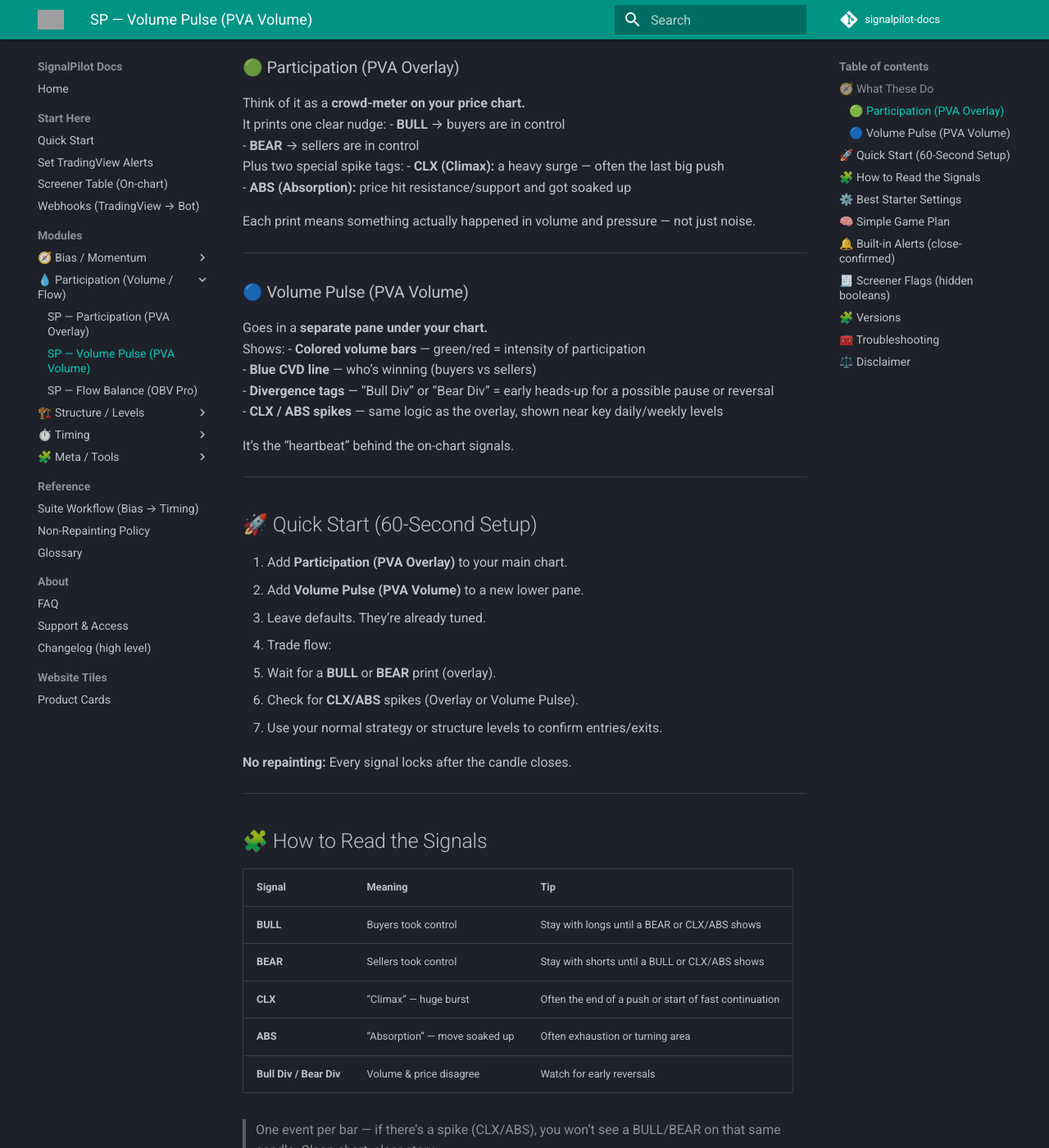
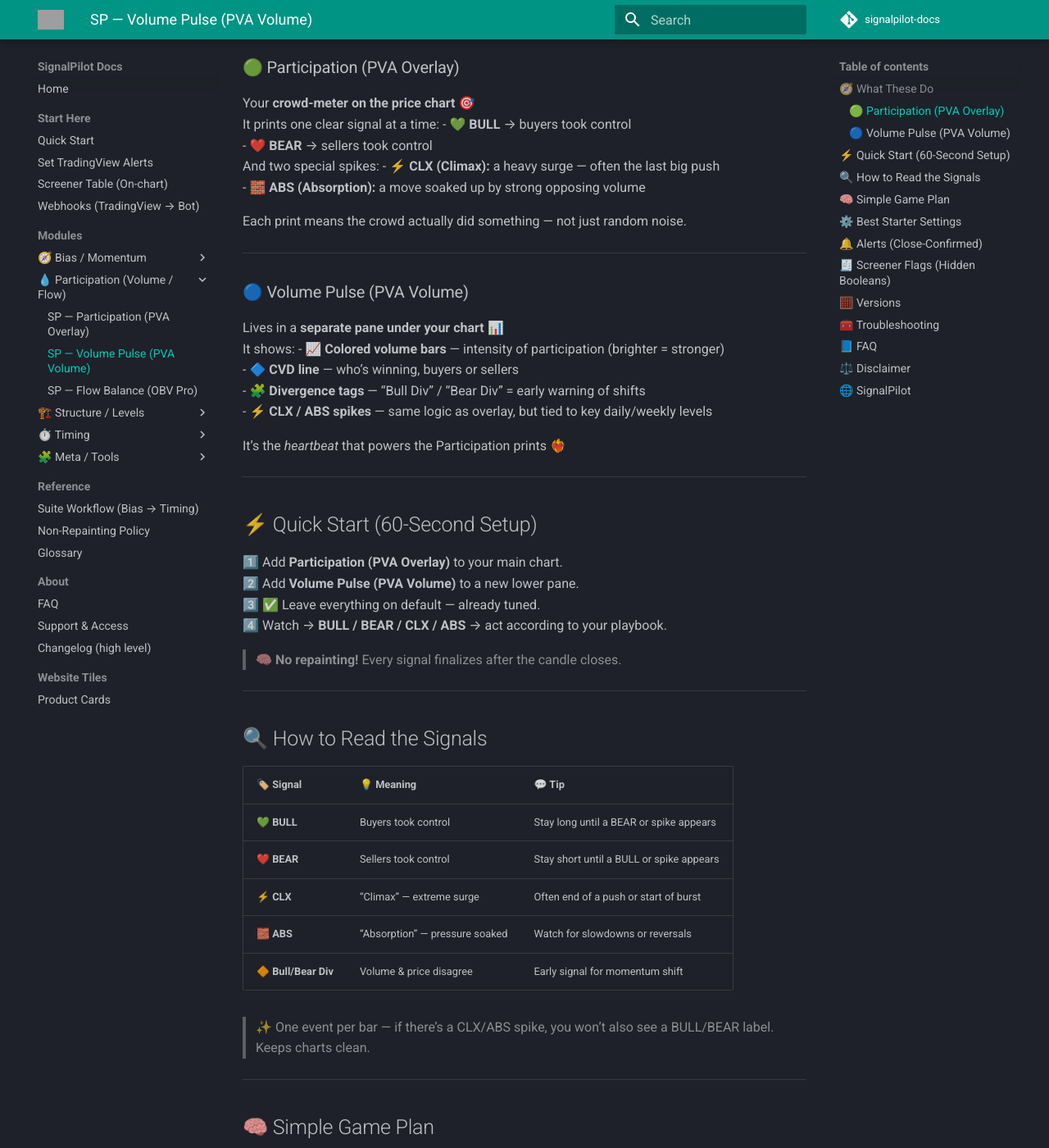
Before and after one commit to Signalpilot/signalpilot-docs, an MkDocs documentation site: the page built from docs/sp-pva-volume.md, in a window 1280 px wide and 1400 px high, scrolled down 498 px. Shown: the whole window at 82% size. Built offline with MkDocs 1.6.1 and Material for MkDocs 9.7.7, drawn with Linux system fonts in a browser that asks for light colours; comment, search, counter and statistics services are not loaded; some of the changed text lies outside the part shown; grey boxes are pictures that could not be loaded.

Commit message:
Update sp-pva-volume.md

```diff
--- a/docs/sp-pva-volume.md
+++ b/docs/sp-pva-volume.md
@@ -14,111 +14,109 @@
 > Measures market participation and conviction behind price movement.
 
 
-# SP — Participation & Volume Pulse (SP-PVA Suite) — by Signal Pilot
+# 🚀 SP — Participation & Volume Pulse (SP-PVA Suite) by Signal Pilot
+
 **Modules:**
-- **Participation (PVA Overlay)** — on-chart signals
-- **Volume Pulse (PVA Volume)** — volume-pane companion
+- 🟢 **Participation (PVA Overlay)** — on-chart crowd control signals
+- 🔵 **Volume Pulse (PVA Volume)** — volume-pane heartbeat companion
 
-Built to show when real money is moving.
-Clean, color-coded, and **non-repainting** — signals only lock at candle close.
+Built to show **when real money is moving**.
+Clean visuals • Smart filters • **Non-repainting** (signals only lock at candle close ✅)
 
 ---
 
 ## 🧭 What These Do
 
 ### 🟢 Participation (PVA Overlay)
-Think of it as a **crowd-meter on your price chart.**
-It prints one clear nudge:
-- **BULL** → buyers are in control
-- **BEAR** → sellers are in control
-Plus two special spike tags:
-- **CLX (Climax):** a heavy surge — often the last big push
-- **ABS (Absorption):** price hit resistance/support and got soaked up
+Your **crowd-meter on the price chart** 🎯
+It prints one clear signal at a time:
+- 💚 **BULL** → buyers took control
+- ❤️ **BEAR** → sellers took control
+And two special spikes:
+- ⚡ **CLX (Climax):** a heavy surge — often the last big push
+- 🧱 **ABS (Absorption):** a move soaked up by strong opposing volume
 
-Each print means something actually happened in volume and pressure — not just noise.
+Each print means the crowd actually did something — not just random noise.
 
 ---
 
 ### 🔵 Volume Pulse (PVA Volume)
-Goes in a **separate pane under your chart.**
-Shows:
-- **Colored volume bars** — green/red = intensity of participation
-- **Blue CVD line** — who’s winning (buyers vs sellers)
-- **Divergence tags** — “Bull Div” or “Bear Div” = early heads-up for a possible pause or reversal
-- **CLX / ABS spikes** — same logic as the overlay, shown near key daily/weekly levels
+Lives in a **separate pane under your chart** 📊
+It shows:
+- 📈 **Colored volume bars** — intensity of participation (brighter = stronger)
+- 🔷 **CVD line** — who’s winning, buyers or sellers
+- 🧩 **Divergence tags** — “Bull Div” / “Bear Div” = early warning of shifts
+- ⚡ **CLX / ABS spikes** — same logic as overlay, but tied to key daily/weekly levels
 
-It’s the “heartbeat” behind the on-chart signals.
+It’s the *heartbeat* that powers the Participation prints ❤️‍🔥
 
 ---
 
-## 🚀 Quick Start (60-Second Setup)
+## ⚡ Quick Start (60-Second Setup)
 
-1. Add **Participation (PVA Overlay)** to your main chart.
-2. Add **Volume Pulse (PVA Volume)** to a new lower pane.
-3. Leave defaults. They’re already tuned.
-4. Trade flow:
-   - Wait for a **BULL** or **BEAR** print (overlay).
-   - Check for **CLX/ABS** spikes (Overlay or Volume Pulse).
-   - Use your normal strategy or structure levels to confirm entries/exits.
+1️⃣ Add **Participation (PVA Overlay)** to your main chart.
+2️⃣ Add **Volume Pulse (PVA Volume)** to a new lower pane.
+3️⃣ ✅ Leave everything on default — already tuned.
+4️⃣ Watch → **BULL / BEAR / CLX / ABS** → act according to your playbook.
 
-**No repainting:** Every signal locks after the candle closes.
+> 🧠 **No repainting!** Every signal finalizes after the candle closes.
 
 ---
 
-## 🧩 How to Read the Signals
+## 🔍 How to Read the Signals
 
-| Signal | Meaning | Tip |
+| 🏷️ Signal | 💡 Meaning | 💬 Tip |
 |:--|:--|:--|
-| **BULL** | Buyers took control | Stay with longs until a BEAR or CLX/ABS shows |
-| **BEAR** | Sellers took control | Stay with shorts until a BULL or CLX/ABS shows |
-| **CLX** | “Climax” — huge burst | Often the end of a push or start of fast continuation |
-| **ABS** | “Absorption” — move soaked up | Often exhaustion or turning area |
-| **Bull Div / Bear Div** | Volume & price disagree | Watch for early reversals |
+| 💚 **BULL** | Buyers took control | Stay long until a BEAR or spike appears |
+| ❤️ **BEAR** | Sellers took control | Stay short until a BULL or spike appears |
+| ⚡ **CLX** | “Climax” — extreme surge | Often end of a push or start of burst |
+| 🧱 **ABS** | “Absorption” — pressure soaked | Watch for slowdowns or reversals |
+| 🔶 **Bull/Bear Div** | Volume & price disagree | Early signal for momentum shift |
 
-> One event per bar — if there’s a spike (CLX/ABS), you won’t see a BULL/BEAR on that same candle. Clean chart, clear story.
+> ✨ One event per bar — if there’s a CLX/ABS spike, you won’t also see a BULL/BEAR label. Keeps charts clean.
+
+---
+
+## 🧠 Simple Game Plan
+
+1️⃣ **See BULL → Bias Long**
+2️⃣ **See BEAR → Bias Short**
+3️⃣ **See CLX or ABS → Pause** — the crowd just shouted; let the next bar confirm
+4️⃣ **See Divergence → Prepare** — often a turning point
+
+Pair this with your own **structure or support/resistance tools** 🧱
 
 ---
 
 ## ⚙️ Best Starter Settings
 
-You don’t need to tweak much:
-- **Use HTF confirm:** OFF (default) → ON for stricter, fewer signals
-- **Enable EVR (CLX/ABS):** ON (default)
-- **Limit to Session:** OFF (default) → ON for stocks (09:30–16:00)
+- ⚙️ **Use HTF Confirm:** OFF → ON for stricter signals
+- ⚙️ **Enable EVR (CLX/ABS):** ON (default)
+- ⚙️ **Limit to Session:** OFF → ON for stocks (🕒 09:30-16:00)
 
-**Best timeframes:** 15m, 30m, 1h (clean and balanced)
-**For faster scalping:** 1–5m (noisier, consider HTF confirm ON)
-**For swing:** 4h–1D (quieter, but strong context)
+**Timeframe tips:**
+🕐 *15m, 30m, 1h* → balanced & clean
+⏱ *1–5m* → noisy, use HTF confirm
+📆 *4h–1D* → quieter but powerful
 
 ---
 
-## 🧠 Simple Game Plan
+## 🔔 Alerts (Close-Confirmed)
 
-1. **See a BULL print?** Favor long bias.
-2. **See a BEAR print?** Favor short bias.
-3. **See CLX or ABS?** Wait — the crowd just shouted. Let the next candle confirm.
-4. **See Divergence in Volume Pulse?** Momentum may be shifting; watch closely.
+| 📢 Alert | When it Fires |
+|:--|:--|
+| 💚 **SP:Participation BULL** | Buyers dominate participation |
+| ❤️ **SP:Participation BEAR** | Sellers dominate participation |
+| ⚡ **SP:Participation CLX** | Climax spike |
+| 🧱 **SP:Participation ABS** | Absorption spike |
 
-Pair it with your normal support/resistance or structure tools.
+They trigger **only after** the bar closes — 🔒 non-repainting.
 
 ---
 
-## 🔔 Built-in Alerts (close-confirmed)
+## 🧾 Screener Flags (Hidden Booleans)
 
-| Alert Name | When it Fires |
-|:--|:--|
-| **SP:Participation BULL** | Buyers dominate participation |
-| **SP:Participation BEAR** | Sellers dominate participation |
-| **SP:Participation CLX** | Climax spike |
-| **SP:Participation ABS** | Absorption spike |
-
-They only trigger **after** the candle closes — zero repaint risk.
-
----
-
-## 🧾 Screener Flags (hidden booleans)
-
-You can use these for your watchlists or screeners.
+Use these for your **watchlists or screeners** 🔍
 
 **Participation (Overlay):**
 `BULL`, `BEAR`, `CLX`, `ABS`, `REGIME_BULL`, `REGIME_BEAR`, `SPIKE`, `HTF_OK`
@@ -126,46 +124,68 @@
 **Volume Pulse (Volume):**
 `SPIKE_HTF`, `EVR_CLX`, `EVR_ABS`, `DIV_BULL_REG/HID`, `DIV_BEAR_REG/HID`
 
-**Example filters:**
-- New participation flips → `BULL == 1 OR BEAR == 1`
-- Spike-only scan → `CLX == 1 OR ABS == 1`
-- Divergences → `DIV_BULL_REG == 1 OR DIV_BEAR_REG == 1`
+**Examples:**
+- 🆕 New flips → `BULL == 1 OR BEAR == 1`
+- ⚡ Spikes only → `CLX == 1 OR ABS == 1`
+- 🧩 Divergences → `DIV_BULL_REG == 1 OR DIV_BEAR_REG == 1`
 
 ---
 
-## 🧩 Versions
+## 🧮 Versions
 
-- **Participation (Overlay)** — v3.0.6-O
-  - Clean BULL/BEAR prints
-  - FlipGuard and regime logic (EMA34/55 + Pilot Line + VWAP)
-  - Optional HTF confirm and breakout checks
-  - CLX/ABS spike markers and alerts
+- **Participation (Overlay)** — `v3.0.6-O`
+  - FlipGuard + Regime logic (EMA34/55 + Pilot Line + VWAP)
+  - Optional HTF confirm + breakout checks
+  - CLX/ABS spikes + clean alerts
+  - One print per move 🟢🔴
 
-- **Volume Pulse (Volume)** — v3.0.5-V
+- **Volume Pulse (Volume)** — `v3.0.5-V`
   - Normalized volume (Z-Vol + RVOL)
-  - CVD line with hidden/regular divergences
-  - CLX/ABS spikes near key levels
-  - Smart spike markers and compact info table
+  - CVD line + hidden/regular divergences
+  - Structure-aware CLX/ABS spikes
+  - Smart markers + status table
 
 ---
 
 ## 🧰 Troubleshooting
 
-| Issue | Fix |
+| ❗ Problem | ✅ Quick Fix |
 |:--|:--|
-| Too many signals | Turn **HTF confirm = ON** or move up a timeframe |
-| Too quiet | Turn **HTF confirm = OFF** or drop timeframe |
-| Premarket noise | Use **Limit to Session = ON (09:30–16:00)** |
-| Chasing spikes | Wait one extra bar after a CLX/ABS spike |
+| Too many prints | Turn **HTF confirm ON** or use higher timeframe |
+| Too few prints | Turn **HTF confirm OFF** or drop timeframe |
+| Premarket noise | Turn **Limit to Session ON (09:30–16:00)** |
+| Chasing spikes | Wait 🔄 one extra bar after CLX/ABS |
+
+---
+
+## 📘 FAQ
+
+**❓ Does it repaint?**
+No — all signals lock at candle close.
+
+**❓ Why no BULL/BEAR on spike bar?**
+We show one thing per bar; CLX/ABS takes priority.
+
+**❓ Do I need to tweak settings?**
+No. Defaults are battle-tested. Adjust HTF confirm later if needed.
+
+**❓ Why near yesterday/week highs/lows?**
+That’s where big traders care. We highlight those reactions intentionally.
+
+**❓ Can I use it alone?**
+You can, but it’s strongest as a **filter** inside your strategy.
 
 ---
 
 ## ⚖️ Disclaimer
 
-For **educational purposes only.**
-Not financial advice. Always test first and manage your own risk.
+📚 Educational use only.
+💰 Not financial advice.
+Always test first and use risk management.
 
 ---
 
-**SignalPilot — clear, non-repainting trading tools.**
-Learn more → [https://www.signalpilot.io](https://www.signalpilot.io)
+## 🌐 SignalPilot
+
+**Clean, non-repainting, anchored tools for real traders.**
+🔗 Learn more → [https://www.signalpilot.io](https://www.signalpilot.io)
```
